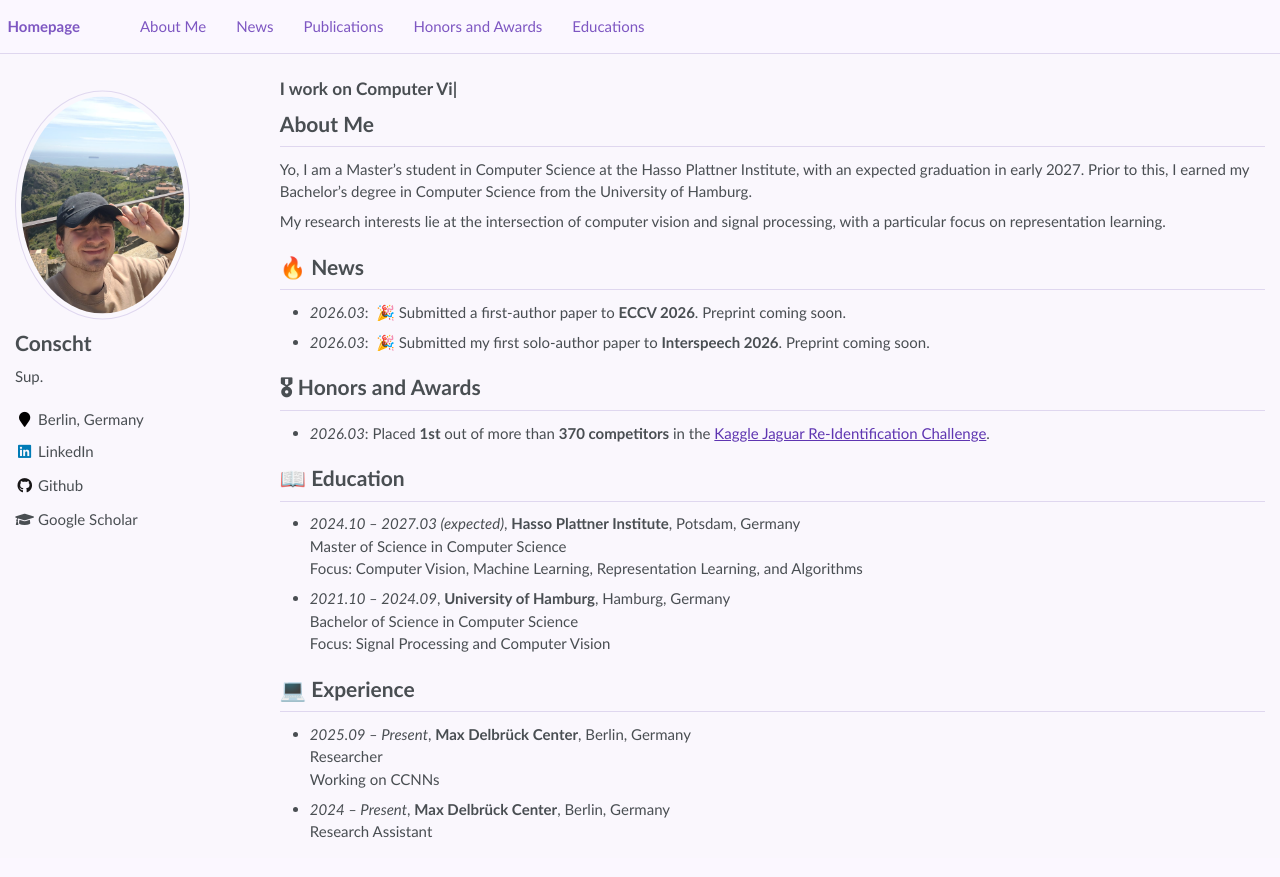
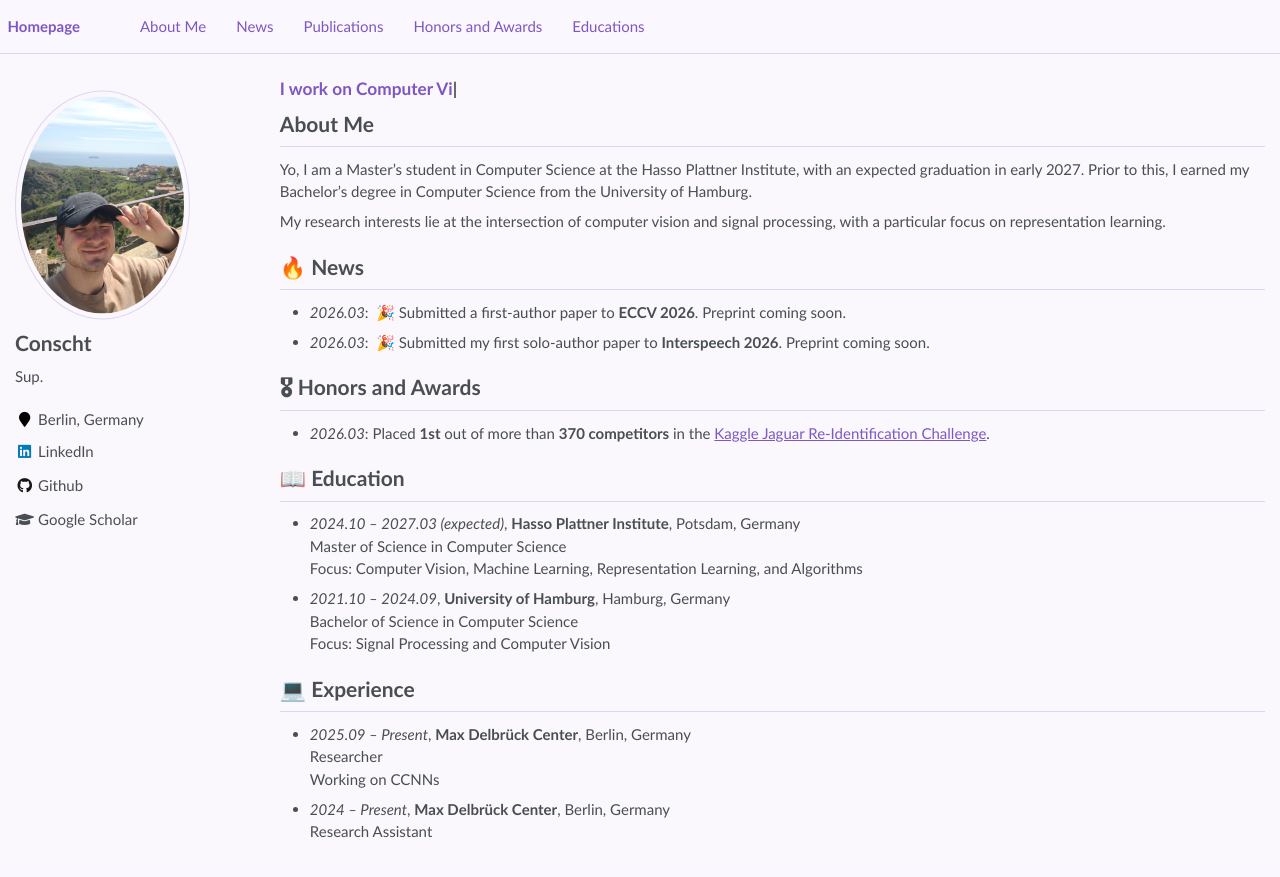
Before and after one commit to Conscht/conscht.github.io, a Jekyll site: the page built from _pages/about.md, in a window 1280 px wide. Shown: the top 877 px of the page. Built offline with Jekyll 4.4.1, drawn with Linux system fonts in a browser that asks for light colours; nearby versions of some CDN libraries.

Commit message:
urther color improvement

```diff
--- a/assets/css/main.scss
+++ b/assets/css/main.scss
@@ -118,3 +118,28 @@ body {
 .layout--single {
     background-color: transparent;
 }
+
+
+/* --- Custom Purple Tuning --- */
+
+/* Main link color & typed text */
+a,
+.masthead__menu-item a,
+#typed-intro,
+#typed-role {
+  color: #7E57C2;
+}
+
+/* Hover state: slightly darker purple */
+a:hover,
+.masthead__menu-item a:hover {
+  color: #6843B9;
+}
+
+/* Divider lines & borders: soft purple */
+hr,
+.page__content hr,
+.masthead,
+.archive__item-teaser {
+  border-color: #ddd2f3 !important;
+}
```
